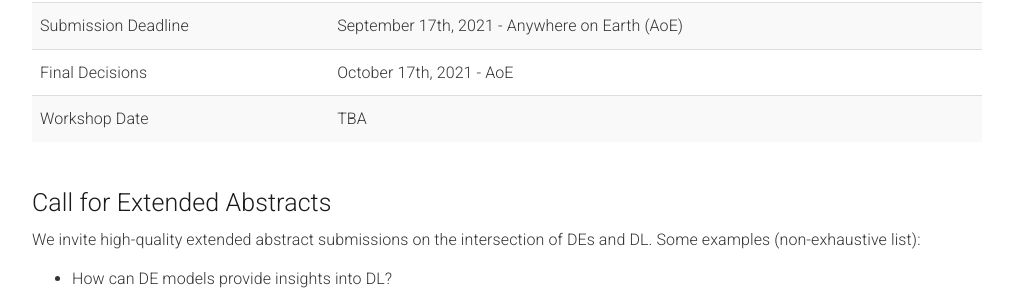
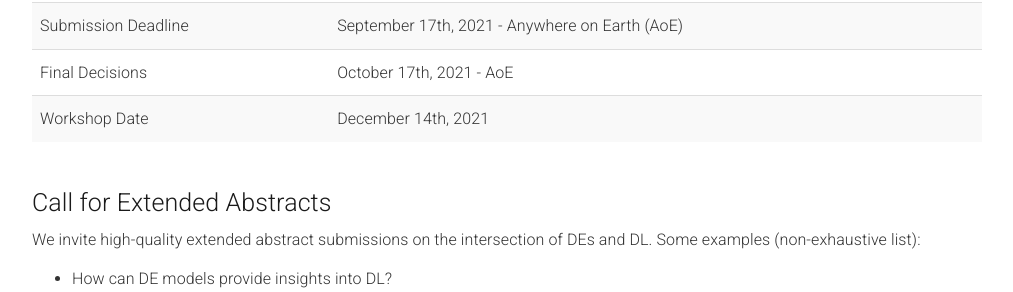
Before and after one commit to dl-de/dl-de.github.io, a Jekyll site: the page built from _pages/home.md, in a window 1280 px wide and 900 px high, scrolled down 698 px. Shown: the part 151-443 px from the top of the window, without its empty margins (133-1146 px from the left). Built offline with Jekyll 4.4.1, drawn with Linux system fonts in a browser that asks for light colours.

Commit message:
minor changes

```diff
--- a/_pages/home.md
+++ b/_pages/home.md
@@ -82,7 +82,7 @@ The scope of the workshop spans topics at the intersection of DL and DEs, includ
         </tr>
         <tr>
           <td>Workshop Date</td>
-          <td>TBA</td>
+          <td>December 14th, 2021</td>
         </tr>
       </tbody>
     </table>
```
